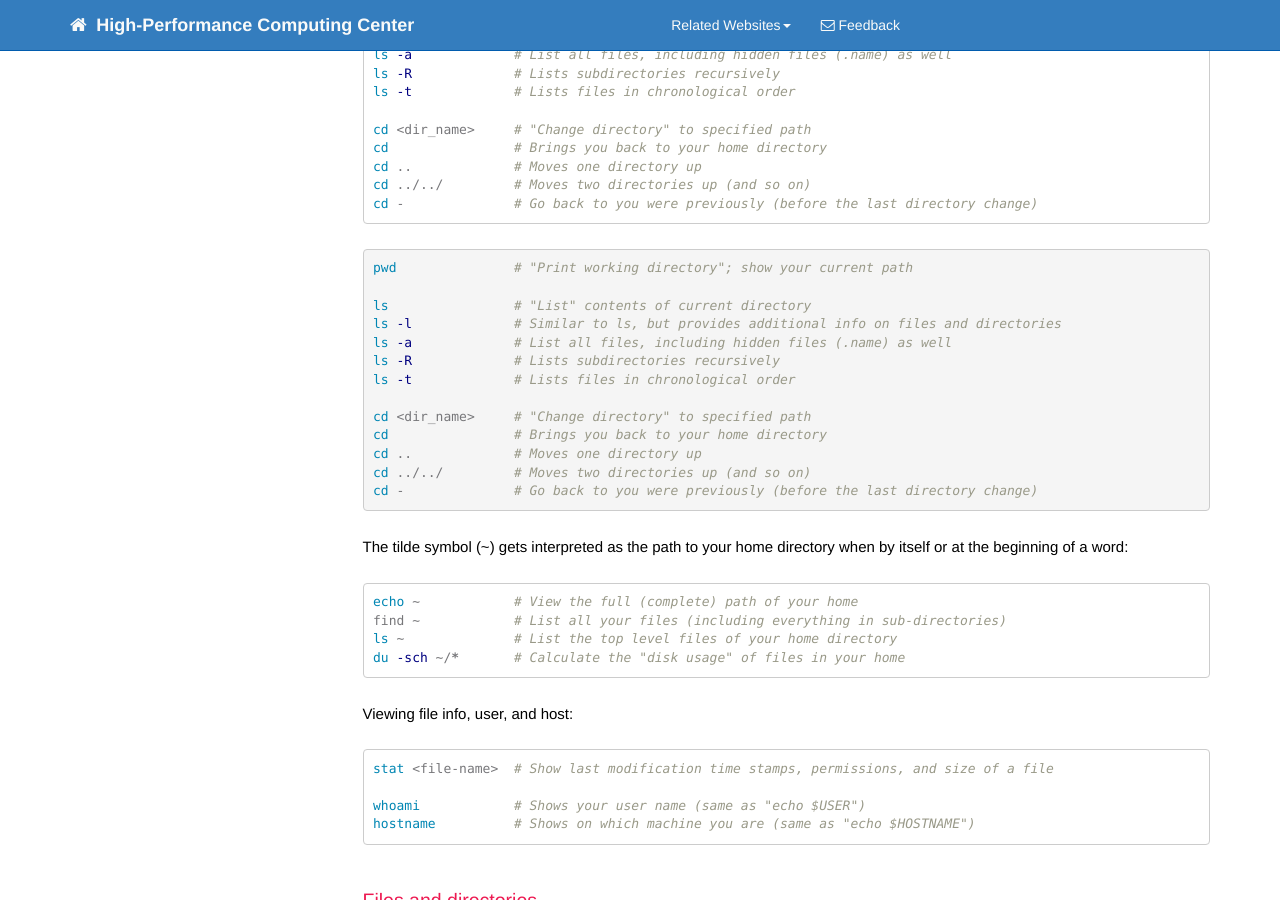
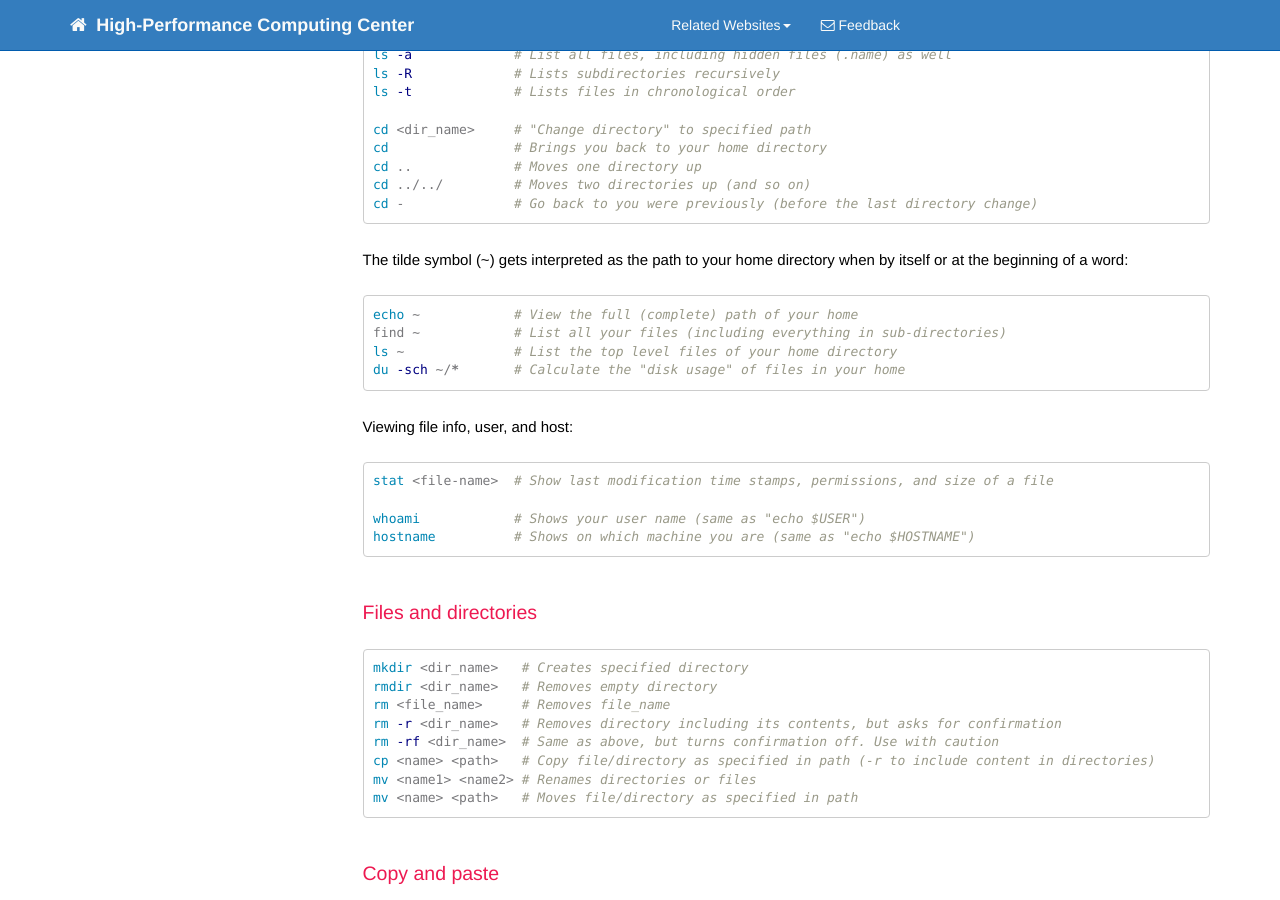
Before and after one commit to tgirke/rcf, a Jekyll site: the page built from pages/manuals/manuals_linux-basics_cmdline-basics.md, in a window 1280 px wide and 900 px high, scrolled down 803 px. Built offline with Jekyll 4.4.1, drawn with Linux system fonts in a browser that asks for light colours; nearby versions of some CDN libraries; comment, search, counter and statistics services are not loaded.

Commit message:
content edits

````diff
--- a/pages/manuals/manuals_linux-basics_cmdline-basics.md
+++ b/pages/manuals/manuals_linux-basics_cmdline-basics.md
@@ -32,22 +32,6 @@ cd ..             # Moves one directory up
 cd ../../         # Moves two directories up (and so on)
 cd -              # Go back to you were previously (before the last directory change)
 ```
-
-{% highlight bash %}
-pwd               # "Print working directory"; show your current path
-
-ls                # "List" contents of current directory
-ls -l             # Similar to ls, but provides additional info on files and directories
-ls -a             # List all files, including hidden files (.name) as well
-ls -R             # Lists subdirectories recursively
-ls -t             # Lists files in chronological order
-
-cd <dir_name>     # "Change directory" to specified path
-cd                # Brings you back to your home directory
-cd ..             # Moves one directory up
-cd ../../         # Moves two directories up (and so on)
-cd -              # Go back to you were previously (before the last directory change)
-{% endhighlight %}
 
 The tilde symbol (~) gets interpreted as the path to your home directory when
 by itself or at the beginning of a word:
````
